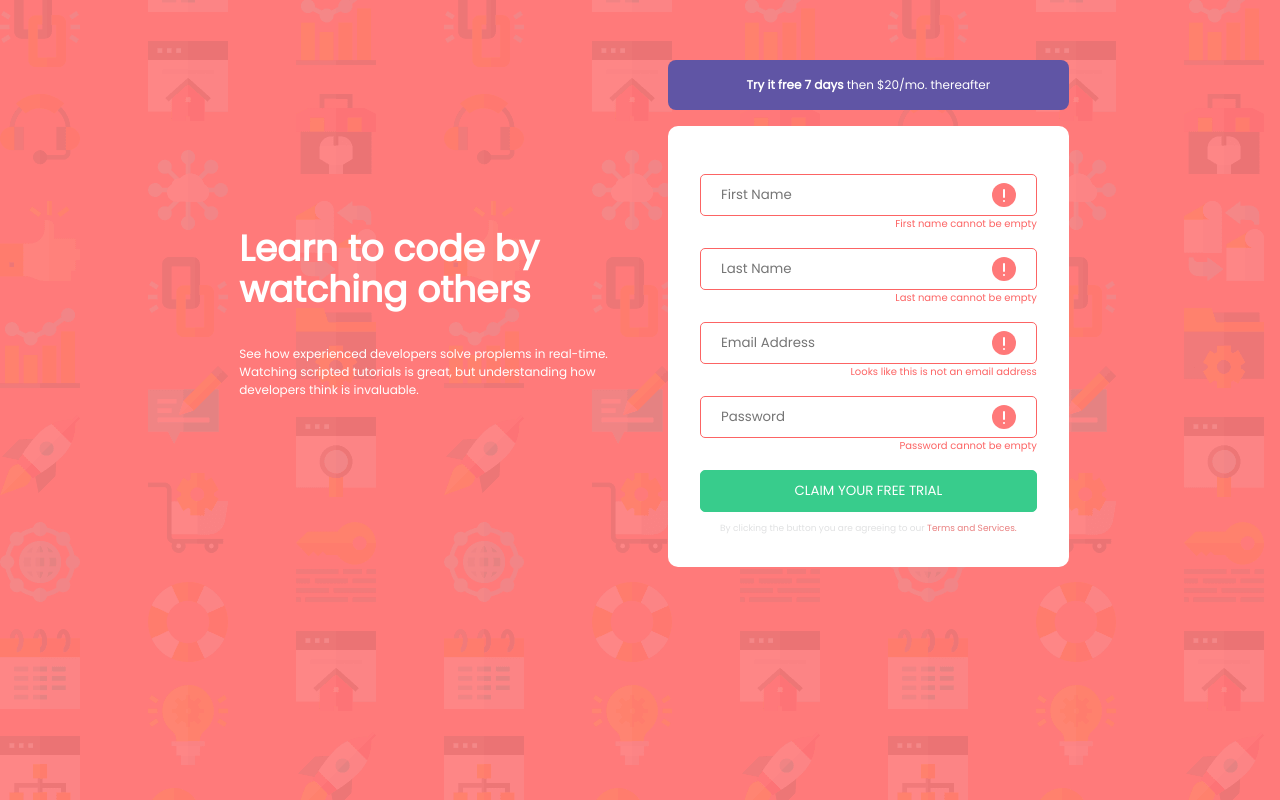
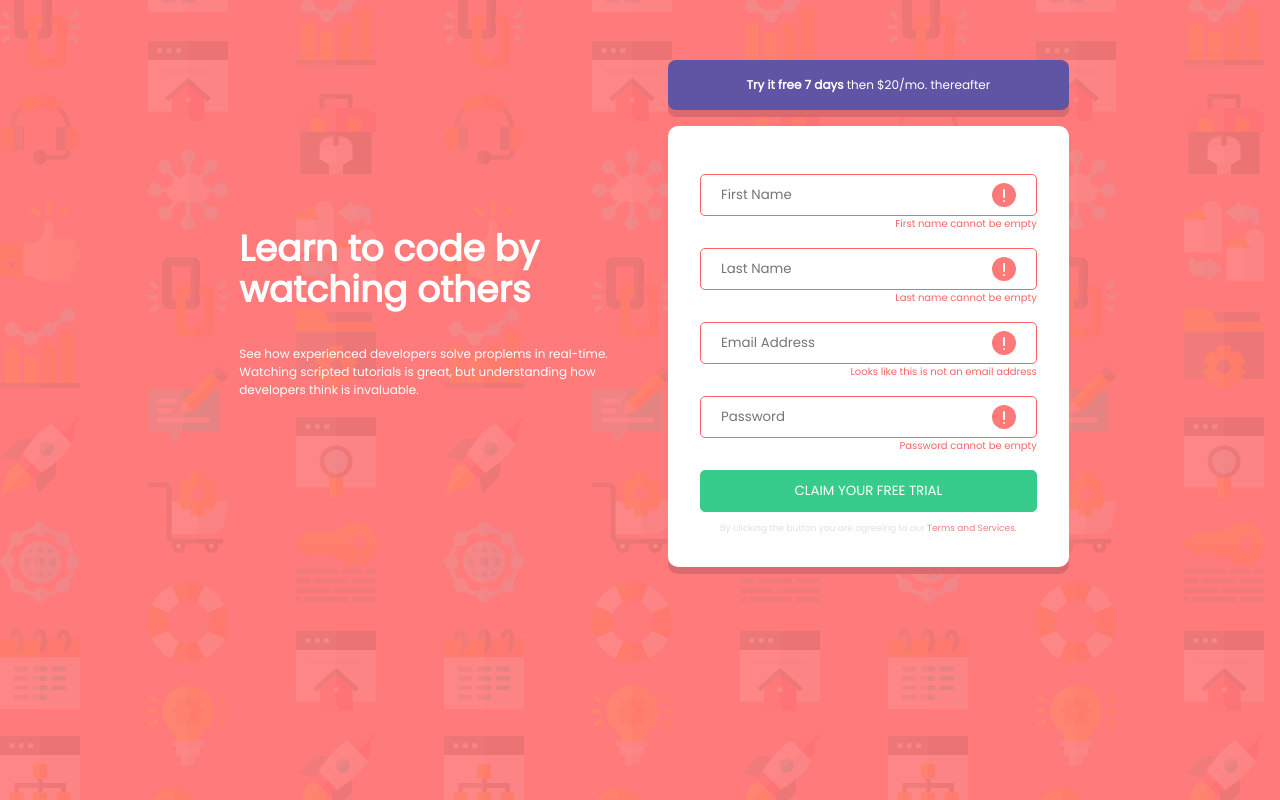
Before and after one commit to Tlamz/RegistrationForm, a plain HTML site: page index.html in a window 1280 px wide. Drawn offline with Linux system fonts and the light colour scheme.

Commit message:
box shadow added

```diff
--- a/style.css
+++ b/style.css
@@ -54,6 +54,7 @@ h1 {
     font-size: 12px;
     color: white;
     box-sizing: border-box;
+    box-shadow: 0 7px 0 #db6a6e;
 }
 
 .down-right {
@@ -61,6 +62,7 @@ h1 {
     border-radius: 10px;
     padding: 32px;
     box-sizing: border-box;
+    box-shadow: 0 7px 0 #db6a6e;
 }
 
 .down-right input {
```
